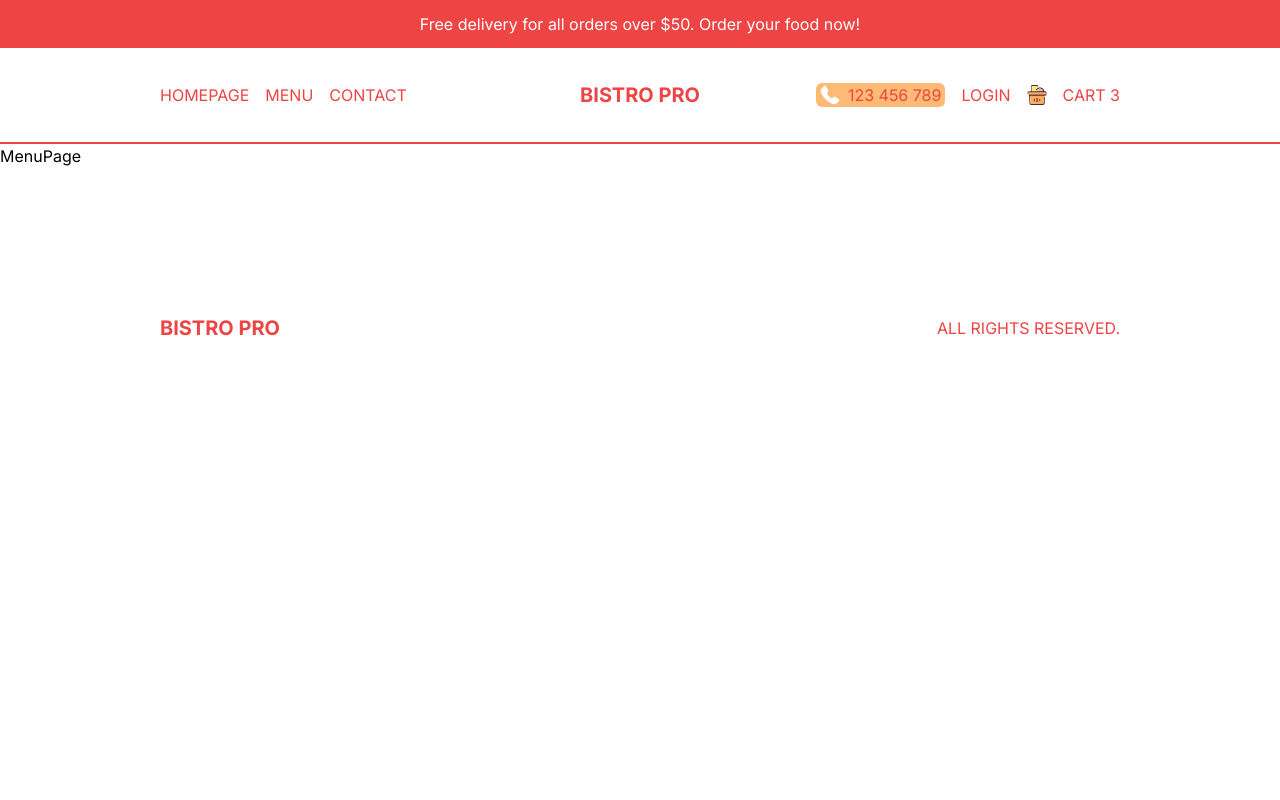
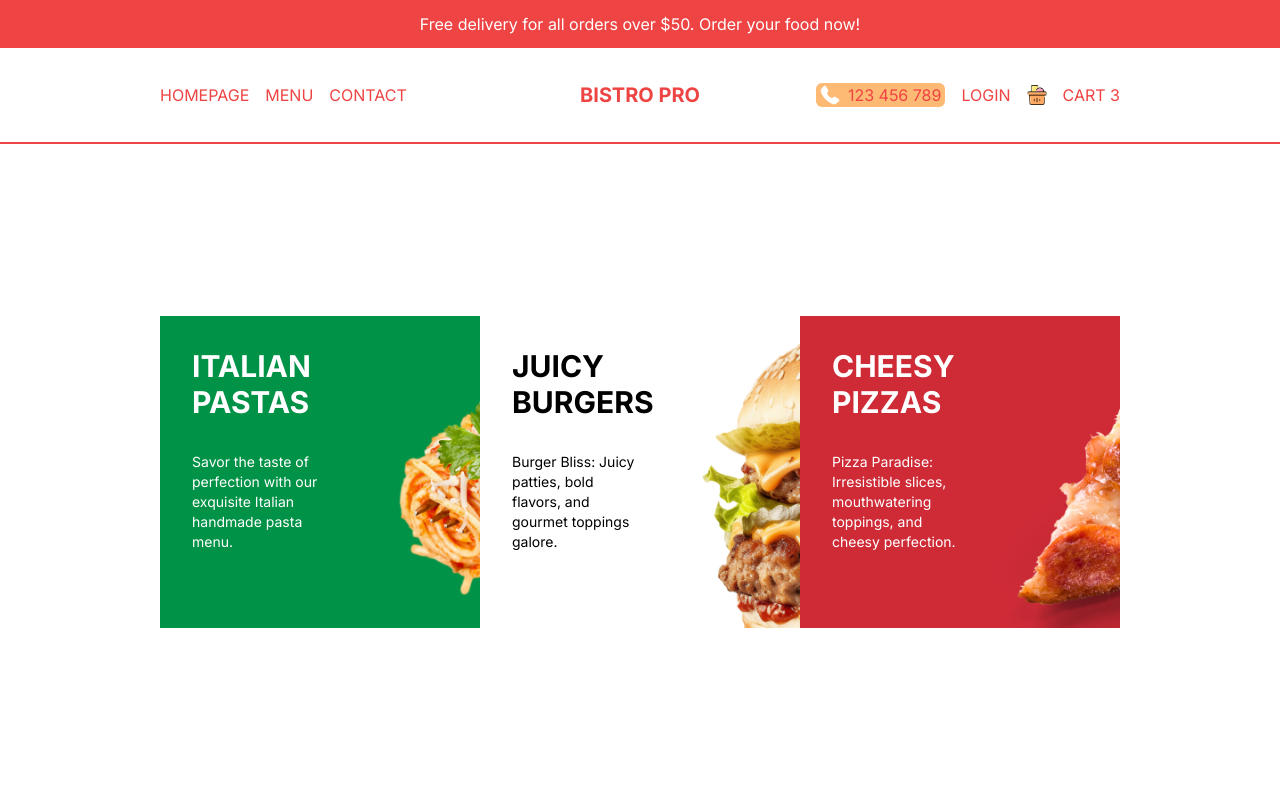
Before and after one commit to adarraji/restaurant-nextjs-tailwind-2, a Next.js app: page /menu in a window 1280 px wide. Shown: the top 800 px of the page. Built offline with nearby package versions, Linux system fonts and the light colour scheme.

Commit message:
menu page

```diff
--- /dev/null
+++ b/src/app/menu/menu.module.css
@@ -0,0 +1,20 @@
+.container {
+    @apply p-4 h-[calc(100vh-6rem)] flex flex-col items-center;
+    @apply md:h-[calc(100vh-9rem)] md:flex-row;
+    @apply lg:px-40
+}
+
+.link {
+    @apply w-full h-1/3 p-8 bg-cover;
+    @apply md:h-1/2;
+}
+
+
+
+.header {
+    @apply uppercase font-bold text-3xl;
+}
+
+.desc {
+    @apply text-sm my-8;
+}
--- a/src/app/menu/page.tsx
+++ b/src/app/menu/page.tsx
@@ -1,8 +1,23 @@
-import React from 'react'
+import { menu } from "@/data"
+import s from "./menu.module.css"
+import Link from "next/link"
+
 
 const MenuPage = () => {
     return (
-        <div>MenuPage</div>
+        <div className={s.container}>
+            {menu.map(category => (
+                <Link href={`/menu/${category.slug}`} key={category.id} className={s.link} style={{ backgroundImage: `url(${category.img})` }}>
+                    <div className={`text-${category.color} w-1/2`}>
+                        <h1 className={s.header}>{category.title}</h1>
+                        <p className={s.desc}>{category.desc}</p>
+                        <button className={`hidden 2xl:block py-2 px-4 rounded-md ${category.color === "black" ? "bg-black text-white" : "bg-white text-red-500"}`}>
+                            Explore
+                        </button>
+                    </div>
+                </Link>
+            ))}
+        </div>
     )
 }
 
--- a/tailwind.config.js
+++ b/tailwind.config.js
@@ -12,6 +12,10 @@ module.exports = {
         'gradient-conic':
           'conic-gradient(from 180deg at 50% 50%, var(--tw-gradient-stops))',
       },
+      screens: {
+        '2xl': { 'min': '1536px' }, // Example custom 2xl breakpoint
+        // Add other breakpoints as needed
+      }
     },
   },
   plugins: [],
```
